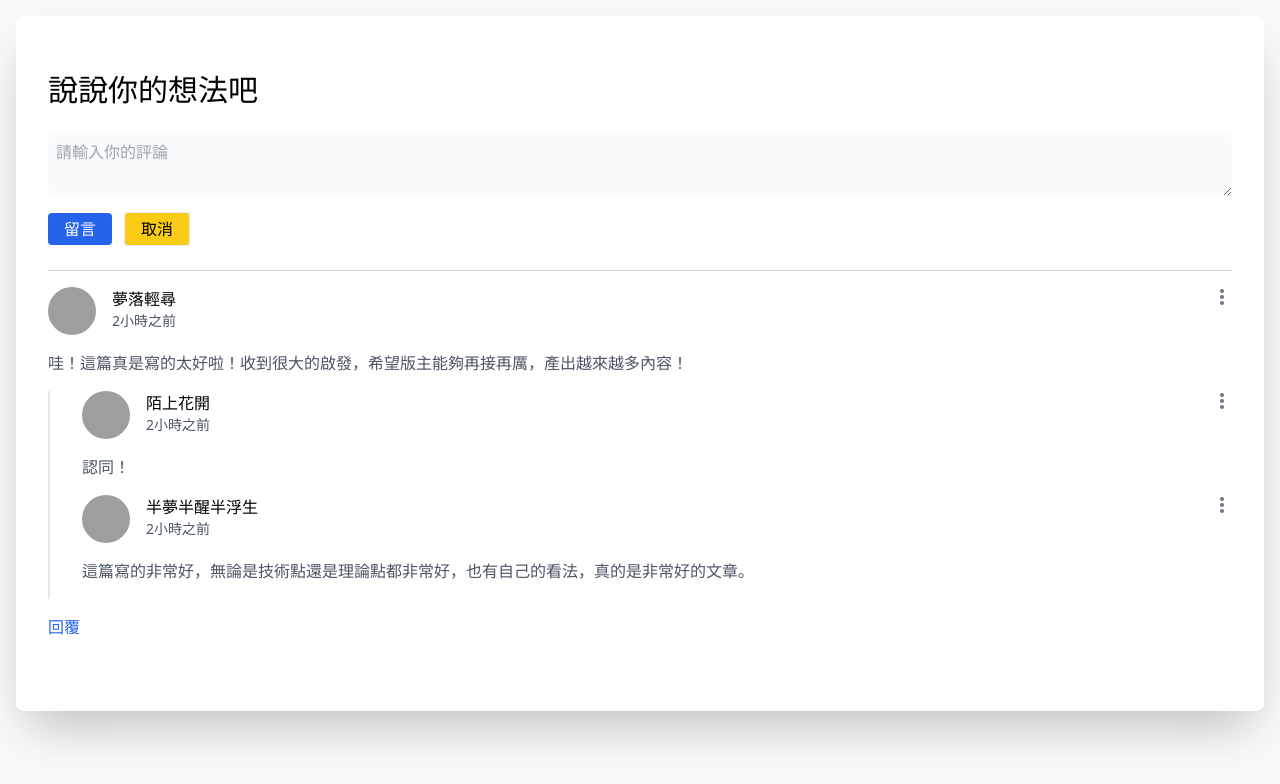
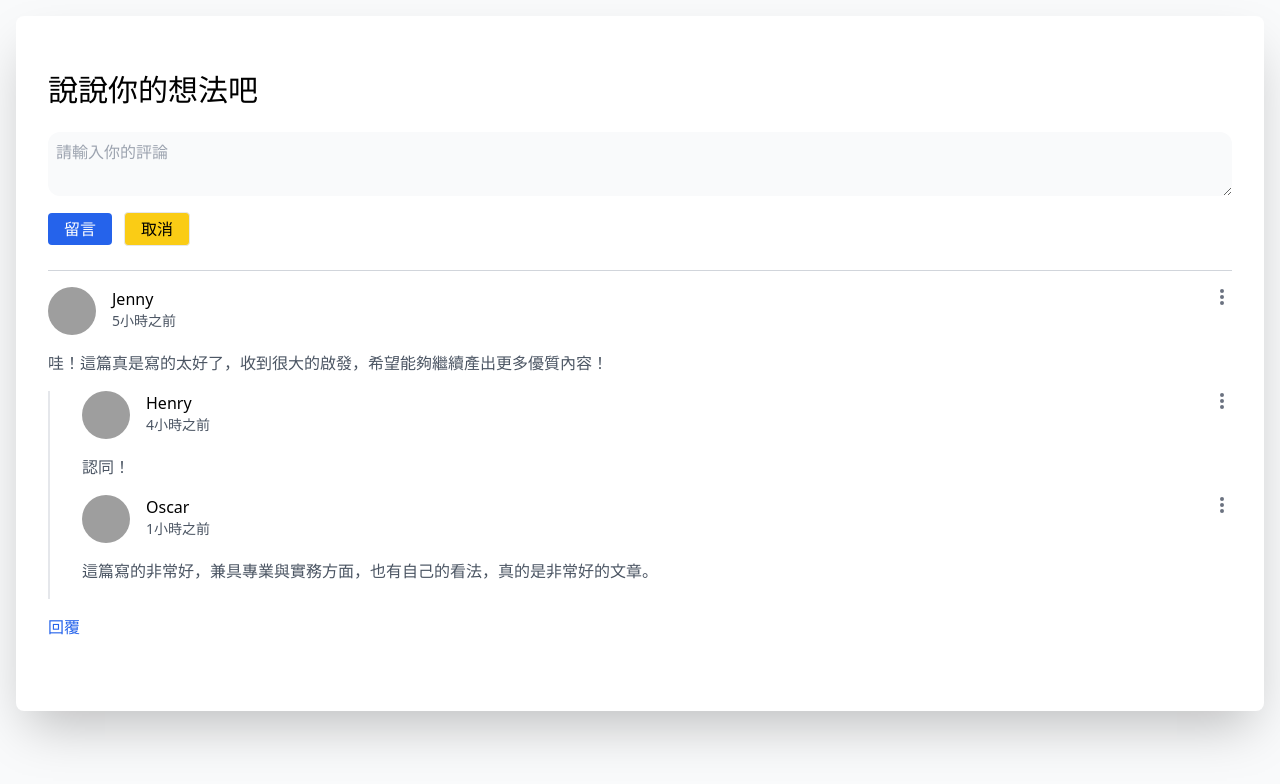
Before and after one commit to he11owor1dtw/Vue-MessageBoard, a Vue app: page / in a window 1280 px wide. Shown: the top 784 px of the page. Built offline with nearby package versions, Linux system fonts and the light colour scheme; grey boxes are pictures that could not be loaded.

Commit message:
處理留言及回覆留言的交互邏輯

```diff
--- a/src/CommentApp.vue
+++ b/src/CommentApp.vue
@@ -23,7 +23,12 @@
           :time="reply.time"
           :content="reply.content" />
         </ReplyContainer>
-        <ReplyBox/>
+        <ReplyBox @submit="addReply($event, comment.id)"/>
+        <!--
+        當 submit 事件觸發時，調用 addReply 方法，傳入回覆內容（$event）和當前評論的 ID（comment.id）
+        $event 事件數據，即 CommentBox 傳遞過來的用戶輸入的回覆內容，
+        第二個參數是當前評論的 ID，針對這一條留言的回覆。
+        -->
       </div>
     </div>
   </main>
@@ -50,26 +55,26 @@ let rid = ref(4);
 const comments = ref([
   {
     id: 1,
-    user: "夢落輕尋",
+    user: "Jenny",
     avatar: face1,
-    time: "2小時之前",
+    time: "5小時之前",
     content:
-      "哇！這篇真是寫的太好啦！收到很大的啟發，希望版主能夠再接再厲，產出越來越多內容！",
+      "哇！這篇真是寫的太好了，收到很大的啟發，希望能夠繼續產出更多優質內容！",
     replies: [
       {
         id: 2,
-        user: "陌上花開",
+        user: "Henry",
         avatar: face2,
-        time: "2小時之前",
+        time: "4小時之前",
         content: "認同！",
       },
       {
         id: 3,
-        user: "半夢半醒半浮生",
+        user: "Oscar",
         avatar: face3,
-        time: "2小時之前",
+        time: "1小時之前",
         content:
-          "這篇寫的非常好，無論是技術點還是理論點都非常好，也有自己的看法，真的是非常好的文章。",
+          "這篇寫的非常好，兼具專業與實務方面，也有自己的看法，真的是非常好的文章。",
       },
     ],
   },
@@ -89,6 +94,25 @@ const addNewComment = (content) => {
   const newComment = constructNewComment(content);
   comments.value.push(newComment);
 };
+
+const addReply = (content, id) => {
+  // 接收兩個參數：content 和 id，content 是回覆的內容，id 是評論的唯一標識符，用來確定要回覆哪一條評論
+  const reply = constructNewComment(content);
+  // constructNewComment 是一個函數，用來生成一個新的回覆對象。
+  // 該函數接收 content 作為參數，並返回一個包含回覆內容及其他訊息（如時間、用戶、ID 等）的對象。
+
+  let comment = comments.value.find((comment) => comment.id === id);
+  // 根據傳入的 id，找到對應的評論對象，準備將新的回覆添加到這個評論的回覆列表中。
+
+  if (comment.replies) {
+    comment.replies.push(reply);
+    // 如果 replies 屬性存在，則表示該留言已有回覆，將新生成的回覆 reply 新增到 replies 陣列中
+  } else {
+    comment.replies = [reply];
+    // 如果 replies 屬性不存在，代表這是該留言的第一個回覆，將 replies 初始化為一個包含新回覆的陣列。
+  }
+};
+
 </script>
 
 <style></style>
--- a/src/components/ReplyBox.vue
+++ b/src/components/ReplyBox.vue
@@ -1,11 +1,18 @@
 <template>
-  <button class="pt-4 pb-10 text-blue-600">回覆</button>
+  <button class="pt-4 pb-10 text-blue-600" :class="[showCommentBox ? 'pb-2' : 'pb-10']"
+    @click="showCommentBox = !showCommentBox">
+    回覆
+  </button>
+  <CommentBox v-if="showCommentBox" class="mb-4" @submit="emit('submit', $event); showCommentBox = false" />
 </template>
 
-<script>
-export default {
+<script setup>
+import { ref } from 'vue';
+import CommentBox from "./CommentBox.vue";
 
-}
+const showCommentBox = ref(false);
+
+const emit = defineEmits(["submit"]);
 </script>
 
 <style></style>
```
